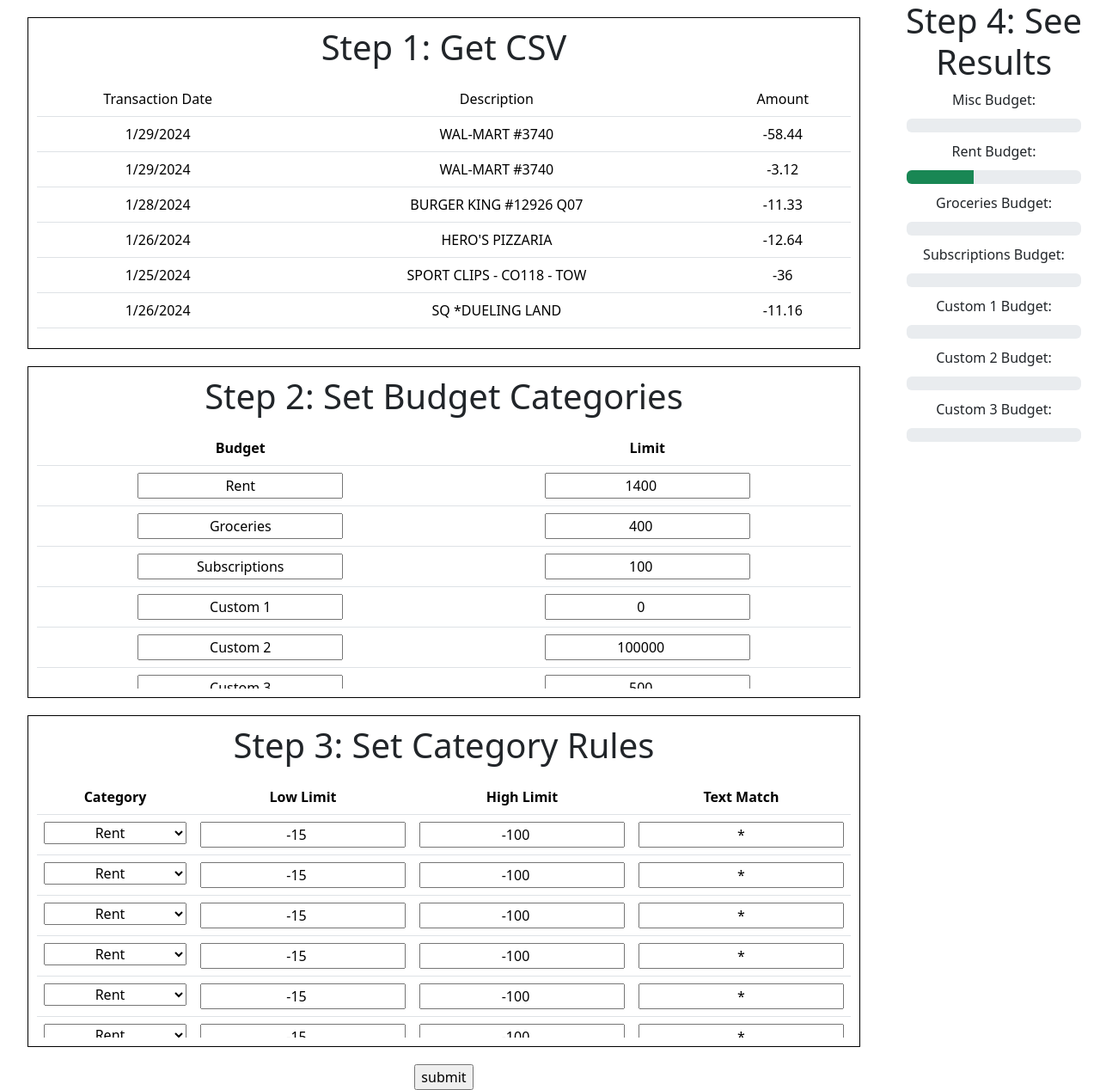
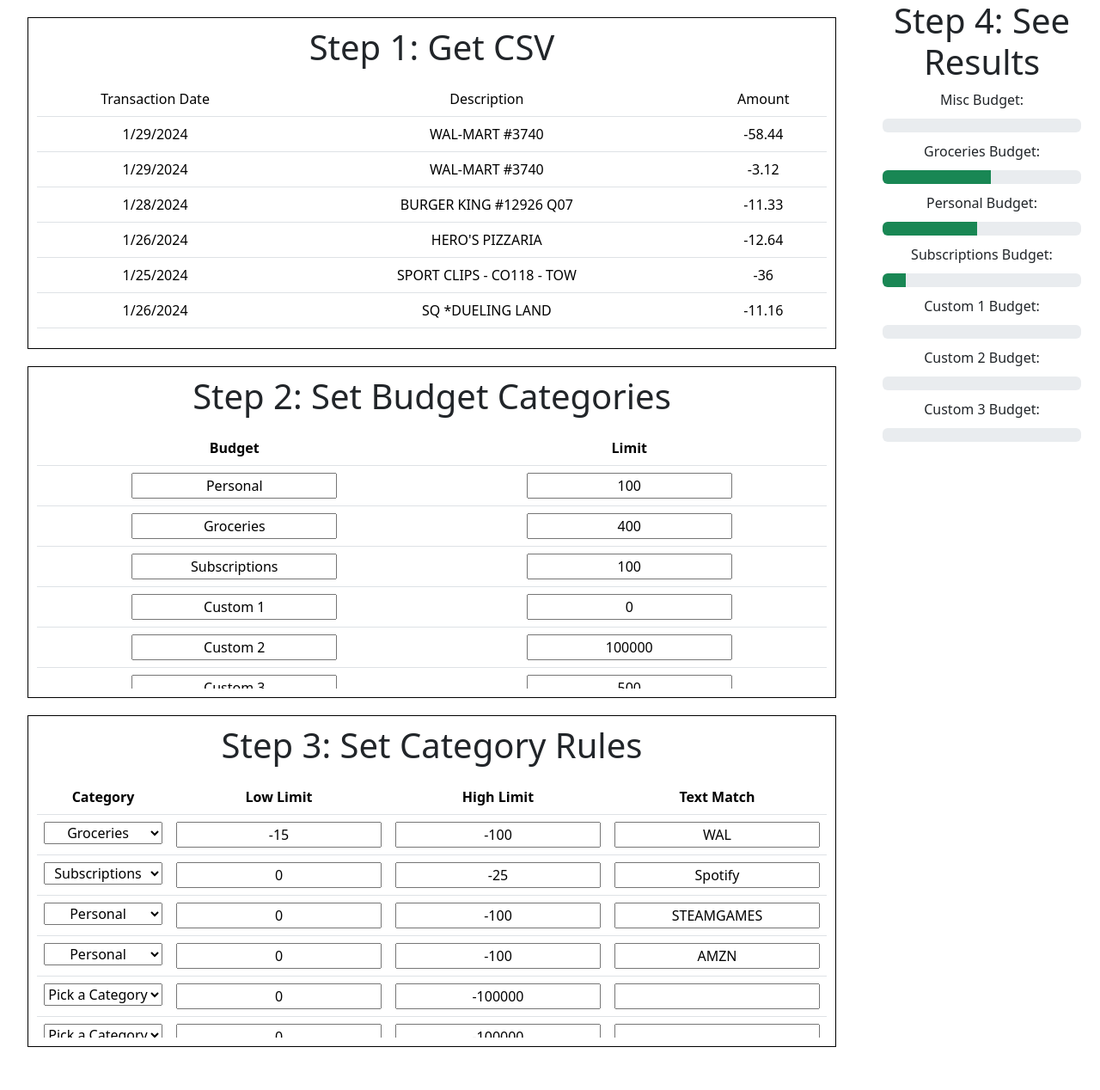
Before and after one commit to KingBubIII/portfolio_website, a Django app: page /demos/personal_finance_automated/ in a window 1280 px wide. Shown: the whole page at 86% size. After the commit the page ends 1218 px from the top, so only its background shows below. Run offline with Django 5.2, Linux system fonts and the light colour scheme.

Commit message:
added some helpful info for form fields and touched up default values to show off demo better

```diff
--- a/demos/personal_finance_automated/forms.py
+++ b/demos/personal_finance_automated/forms.py
@@ -1,19 +1,24 @@
 from django import forms
 
 class CategoryBudget(forms.Form):
-    name = forms.CharField(required=True)
-    amount = forms.DecimalField(required=True)
+    name = forms.CharField(widget=forms.TextInput(attrs={'readonly': 'readonly', "title":"This value is uneditable in this demo."}))
+    amount = forms.DecimalField(widget=forms.TextInput(attrs={"title":"This is the max amout you would like to spend in the category. Overspending will cause the category bar to become red."}))
 CategoryBudgetFormSet = forms.formset_factory(CategoryBudget, extra=0)
 
 class CategoryRule(forms.Form):
-    category = forms.ChoiceField(choices=(('Rent', 'Rent'),
-                                        ('Groceries', 'Groceries'),
-                                        ('Subscriptions', 'Subscriptions'),
-                                        ('Custom Category 1', 'Custom Category 1'),
-                                        ('Custom Category 2', 'Custom Category 2'),
-                                        ('Custom Category 3', 'Custom Category 3')),
-                                required=True)
-    low_limit = forms.DecimalField(required=True)
-    upper_limit = forms.DecimalField(required=True)
-    text_match = forms.CharField(required=True)
+    category = forms.ChoiceField(choices=(('Pick a Category', 'Pick a Category'),
+                                            ('Personal', 'Personal'),
+                                            ('Groceries', 'Groceries'),
+                                            ('Subscriptions', 'Subscriptions'),
+                                            ('Custom 1', 'Custom 1'),
+                                            ('Custom 2', 'Custom 2'),
+                                            ('Custom 3', 'Custom 3')),
+                                widget=forms.Select(attrs={"title":"Select which category this rule will total to, therefore adding it's amount to the category spending bar."}),
+                                required=False)
+    low_limit = forms.DecimalField(widget=forms.TextInput(attrs={"title":"This limit is the minimum amount the transaction has to be for to be included in the rule."}),
+                                    required=False)
+    upper_limit = forms.DecimalField(widget=forms.TextInput(attrs={"title":"This limit is the maximum amount the transaction has to be for to be included in the rule."}),
+                                    required=False)
+    text_match = forms.CharField(widget=forms.TextInput(attrs={"title":"This searches the transaction description for the text entered here. Helps categorize transactions by company."}),
+                                    required=False)
 CategoryRuleFormSet = forms.formset_factory(CategoryRule, extra=0)
--- a/demos/personal_finance_automated/static/CSV/demo.csv
+++ b/demos/personal_finance_automated/static/CSV/demo.csv
@@ -6,14 +6,12 @@ Transaction Date,Description,Amount
 1/25/2024,SPORT CLIPS - CO118 - TOW,-36
 1/26/2024,SQ *DUELING LAND,-11.16
 1/25/2024,AMZN Mktp US*R07WD4C91,-13.14
-1/25/2024,AUTOMATIC PAYMENT - THANK,2145.05
 1/24/2024,CU LANDMARK FAMILY CARE,-10
 1/24/2024,WALGREENS #7021,-14.56
 1/21/2024,WAL-MART #3740,-53.18
 1/21/2024,WAL-MART #3740,-0.98
 1/20/2024,CIRCLE K # 41128,-33.79
 1/21/2024,FOREIGN TRANSACTION FEE,-80.97
-1/20/2024,PAYLOGIC 209108429459,-2699.31
 1/20/2024,ACE HARDWARE BUCKLEY SQ,-3.42
 1/20/2024,LS TOTAL ESCAPE GAMES,-6.77
 1/18/2024,DENHAC,-45
@@ -26,15 +24,10 @@ Transaction Date,Description,Amount
 1/13/2024,LOWES #01730*,-8.38
 1/12/2024,SQ *DUELING LAND,-25
 1/12/2024,AMZN Mktp US*RT09V9L41,-14.58
-1/10/2024,COZYMEAL.COM,-112.66
 1/8/2024,LOWES #01730*,-8.38
 1/8/2024,EB COCKTAILS AND CAND,-124.56
 1/8/2024,STEAMGAMES.COM 4259522985,-10
 1/7/2024,WAL-MART #3740,-31.69
-1/5/2024,COZYMEAL.COM,-112.66
-1/5/2024,COZYMEAL.COM,112.66
-1/5/2024,COZYMEAL.COM,112.66
-1/4/2024,COZYMEAL.COM,-112.66
 1/5/2024,STEAMGAMES.COM 4259522985,-9.99
 1/3/2024,GameStop,-25.59
 1/2/2024,WAL-MART #3740,-47.65
--- a/demos/personal_finance_automated/templates/personal_finance_automated/personal_finance_automated.html
+++ b/demos/personal_finance_automated/templates/personal_finance_automated/personal_finance_automated.html
@@ -29,7 +29,7 @@
               </table>
             </div>
           </section>
-          <form hx-post="recalculate/" hx-target="#progress_bars" hx-trigger="submit, load" >
+          <form hx-post="recalculate/" hx-target="#progress_bars" hx-trigger="load, change delay:500ms">
             {% csrf_token %}
             <section class="step">
               <h1>Step 2: Set Budget Categories</h1>
@@ -81,7 +81,6 @@
                 </table>
               </div>
             </section>
-            <input type="submit" value="submit">
           </form>
         </div>
 
--- a/demos/personal_finance_automated/utils.py
+++ b/demos/personal_finance_automated/utils.py
@@ -9,16 +9,17 @@ def all_transactions_budgeted(budgets, rules):
 
             rule_match = False
             for rule in rules:
-                rule['low_limit'] = float(rule['low_limit'])
-                rule['upper_limit'] = float(rule['upper_limit'])
+                if not rule['category'] == "Pick a Category":
+                    rule['low_limit'] = float(rule['low_limit'])
+                    rule['upper_limit'] = float(rule['upper_limit'])
 
-                if rule['low_limit'] >= float(transaction[2]) and rule['upper_limit'] <= float(transaction[2]) and (rule['text_match'] in transaction[1] or rule['text_match'] == '*'):
-                    try:
-                        categories[rule['category']] += abs(float(transaction[2]))
-                    except KeyError as e:
-                        categories[rule['category']] = abs(float(transaction[2]))
-                    rule_match = True
-                    break
+                    if rule['low_limit'] >= float(transaction[2]) and rule['upper_limit'] <= float(transaction[2]) and (rule['text_match'] in transaction[1] or rule['text_match'] == '*'):
+                        try:
+                            categories[rule['category']] += abs(float(transaction[2]))
+                        except KeyError as e:
+                            categories[rule['category']] = abs(float(transaction[2]))
+                        rule_match = True
+                        break
             if rule_match == False:
                 categories["Misc"] += float(transaction[2])
 
--- a/demos/personal_finance_automated/views.py
+++ b/demos/personal_finance_automated/views.py
@@ -13,7 +13,7 @@ def personal_finance_automated(request):
 
     budget_forms = CategoryBudgetFormSet(
                                         initial = [
-                                                    {"name": "Rent", "amount": 1400},
+                                                    {"name": "Personal", "amount": 100},
                                                     {"name": "Groceries", "amount": 400},
                                                     {"name": "Subscriptions", "amount": 100},
                                                     {"name": "Custom 1", "amount": 0},
@@ -25,12 +25,12 @@ def personal_finance_automated(request):
     context["category_budgets"] = budget_forms
 
     rule_forms = CategoryRuleFormSet(initial = [
-                                                    {"category": "Rent", "low_limit": -15, "upper_limit":-100, "text_match":"*"},
-                                                    {"category": "Rent", "low_limit": -15, "upper_limit":-100, "text_match":"*"},
-                                                    {"category": "Rent", "low_limit": -15, "upper_limit":-100, "text_match":"*"},
-                                                    {"category": "Rent", "low_limit": -15, "upper_limit":-100, "text_match":"*"},
-                                                    {"category": "Rent", "low_limit": -15, "upper_limit":-100, "text_match":"*"},
-                                                    {"category": "Rent", "low_limit": -15, "upper_limit":-100, "text_match":"*"},
+                                                    {"category": "Groceries", "low_limit": -15, "upper_limit":-100, "text_match":"WAL"},
+                                                    {"category": "Subscriptions", "low_limit": 0, "upper_limit":-25, "text_match":"Spotify"},
+                                                    {"category": "Personal", "low_limit": 0, "upper_limit":-100, "text_match":"STEAMGAMES"},
+                                                    {"category": "Personal", "low_limit": 0, "upper_limit":-100, "text_match":"AMZN"},
+                                                    {"category": "Pick a Category", "low_limit": 0, "upper_limit":-100000, "text_match":""},
+                                                    {"category": "Pick a Category", "low_limit": 0, "upper_limit":-100000, "text_match":""},
                                                 ],
                                     prefix='rule'
                                     )
```
